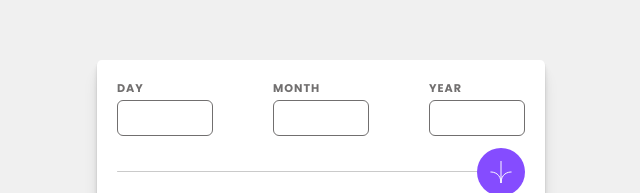
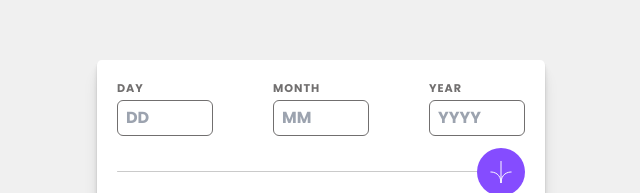
Before and after one commit to Rickyngechu/proj-8, a website: page index.html in a window 1280 px wide. Shown: the part 167-360 px from the top of the page, without its empty margins (319-959 px from the left). Drawn offline with Linux system fonts and the light colour scheme.

Commit message:
Placeholder updates

```diff
--- a/index.html
+++ b/index.html
@@ -39,6 +39,7 @@
                     name="day"
                     maxlength="2"
                     class="inp-day"
+                    placeholder="DD"
                   />
                 </div>
 
@@ -50,6 +51,7 @@
                     name="month"
                     maxlength="2"
                     class="inp-month"
+                    placeholder="MM"
                   />
                 </div>
 
@@ -61,6 +63,7 @@
                     name="year"
                     maxlength="4"
                     class="inp-year"
+                    placeholder="YYYY"
                   />
                 </div>
               </div>
```
Also changed, not shown: README.md.
